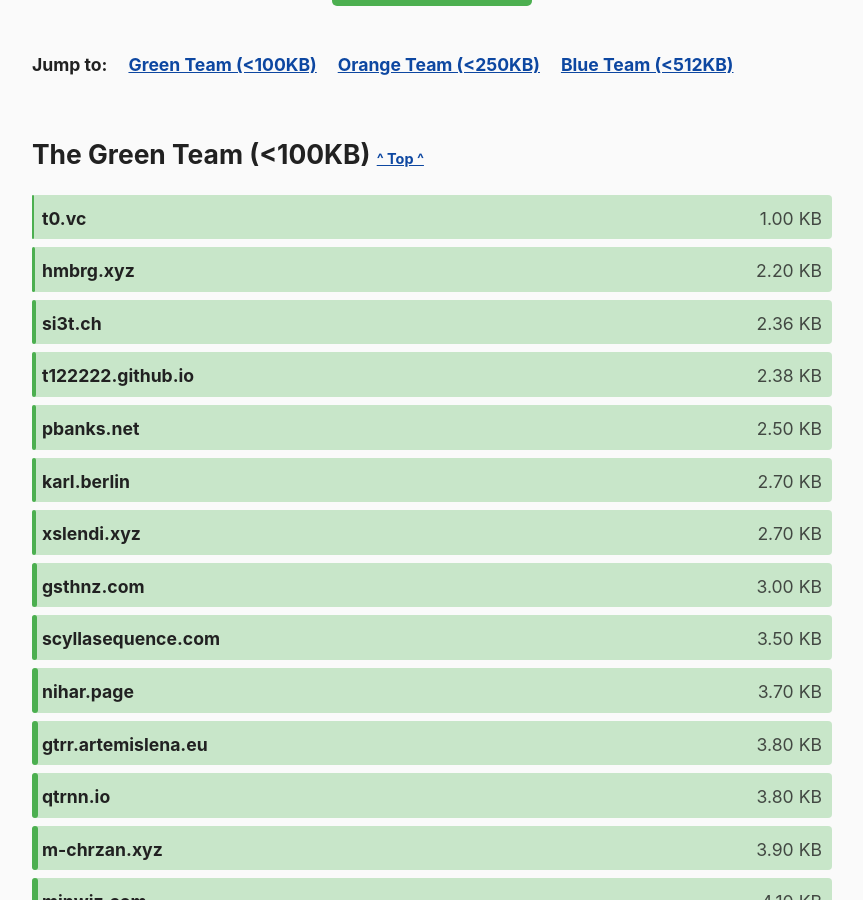
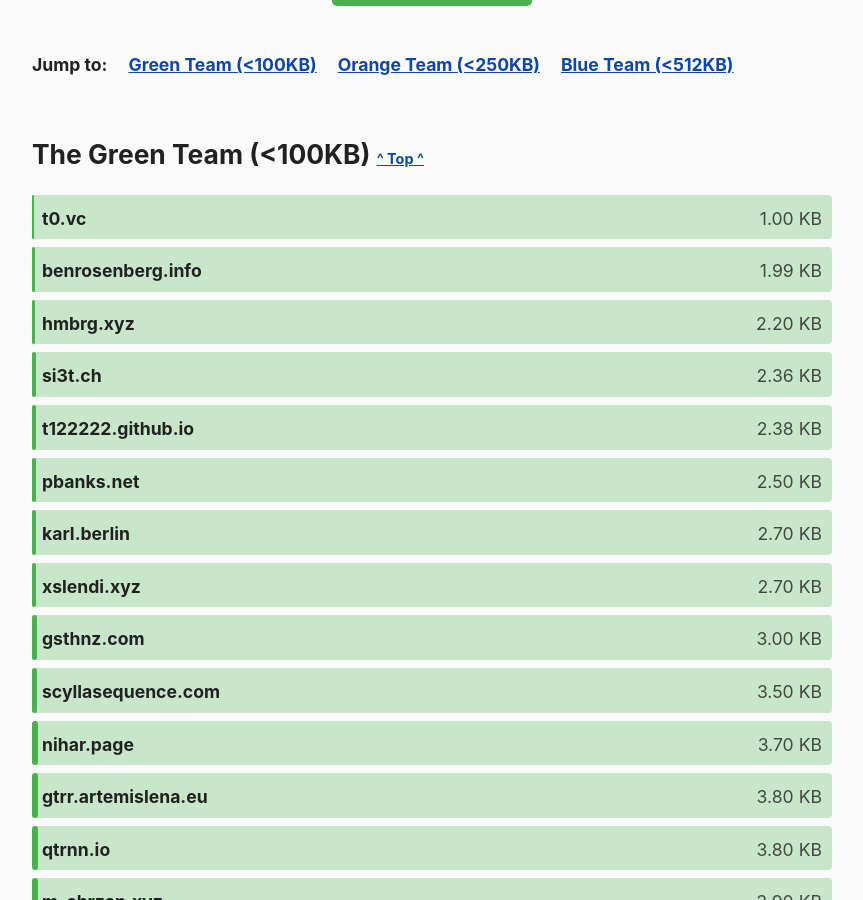
Before and after one commit to kevquirk/512kb.club, a Jekyll site: the page built from index.md, in a window 1280 px wide and 900 px high, scrolled down 852 px. Shown: the whole window, without its empty margins (208-1071 px from the left). Built offline with Jekyll 4.4.1, drawn with Linux system fonts in a browser that asks for light colours.

Commit message:
Add benrosenberg.info
https://gtmetrix.com/reports/benrosenberg.info/8fuY0kDq/
1.07kb compressed, 1.99kb uncompressed

```diff
--- a/_data/sites.yml
+++ b/_data/sites.yml
@@ -148,6 +148,11 @@
   size: 1289
   last_checked: 2021-10-24
 
+- domain: benrosenberg.info
+  url: http://benrosenberg.info/
+  size: 1.99
+  last_checked: 2021-11-3
+
 - domain: bestmotherfucking.website
   url: https://bestmotherfucking.website/
   size: 5.4
```
